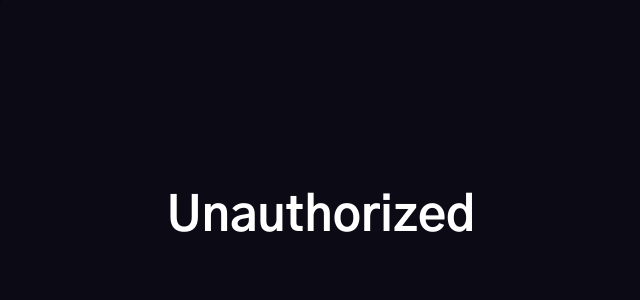
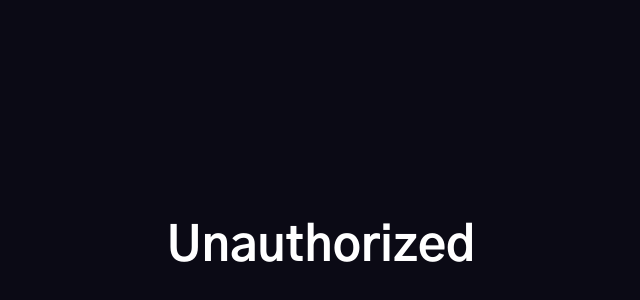
Before and after one commit to AmineKamal/resume-v2, a React (Create React App) app: page / in a window 1280 px wide. Shown: the part 174-474 px from the top of the page, without its empty margins (319-959 px from the left). Built offline with nearby package versions, Linux system fonts and the light colour scheme.

Commit message:
fix style

```diff
--- a/src/App.tsx
+++ b/src/App.tsx
@@ -17,9 +17,6 @@ function App() {
     if (!isValidPass) {
         return (
             <div
-                className="section-intro"
-                data-num={"01"}
-                data-aos="fade-up"
                 style={{
                     width: "100%",
                     height: "100vh",
```
